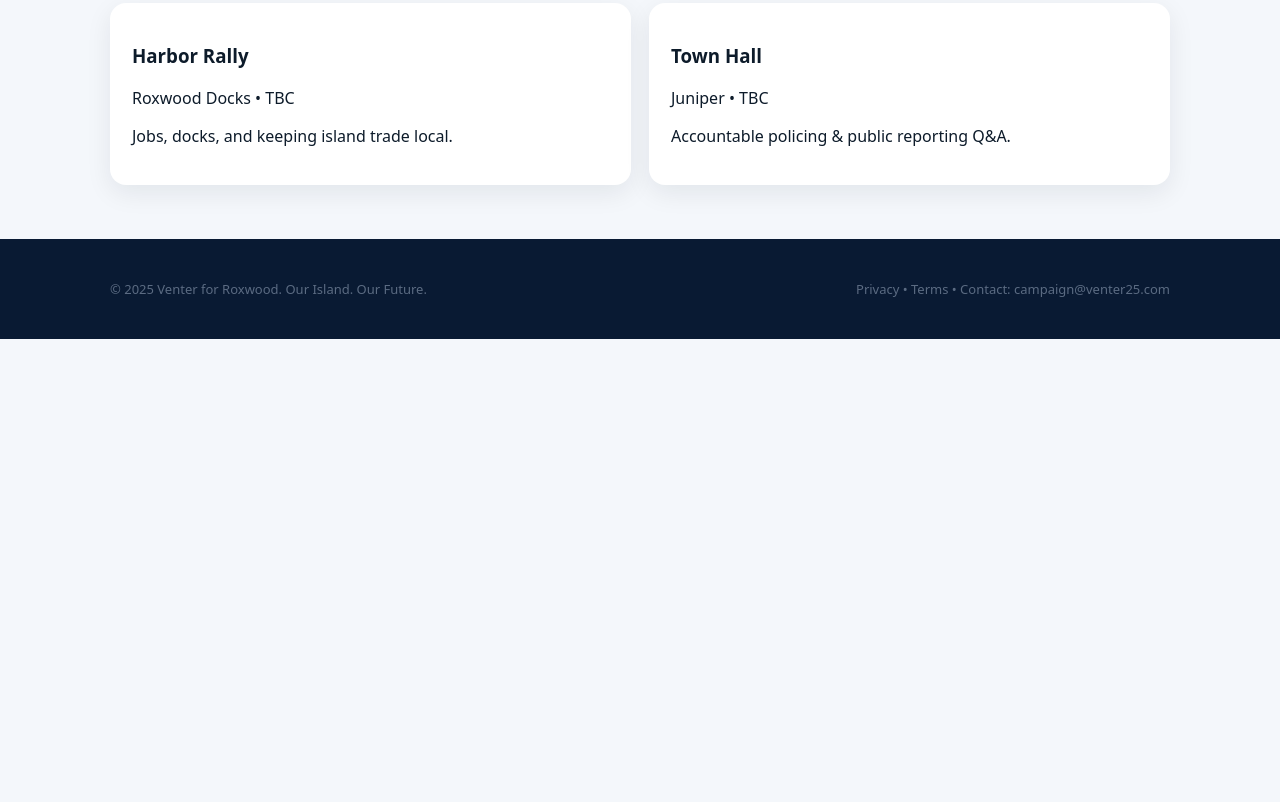
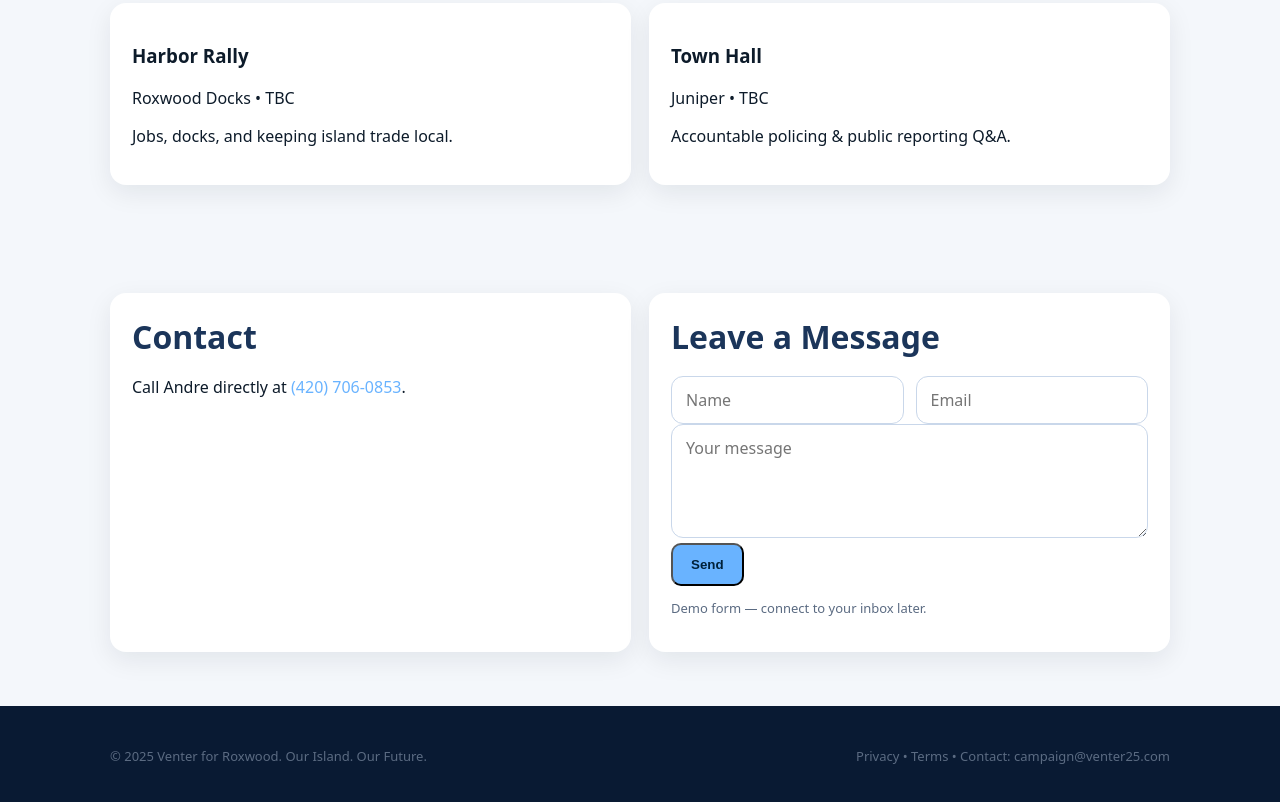
Before and after one commit to ImTiaan/venter25, a plain HTML site: page index.html in a window 1280 px wide. Shown: the part 2232-3034 px from the top of the page. Before the commit the page ends 2571 px from the top, so only its background shows below. Drawn offline with Linux system fonts and the light colour scheme.

Commit message:
Update index.html

```diff
--- a/index.html
+++ b/index.html
@@ -187,6 +187,27 @@
 </section>
 
 
+<section id="contact" class="section">
+  <div class="wrap grid2">
+    <div class="card">
+      <h2>Contact</h2>
+      <p>Call Andre directly at <a href="tel:4207060853" aria-label="Call Andre at (420) 706-0853">(420) 706-0853</a>.</p>
+    </div>
+    <div class="card">
+      <h2>Leave a Message</h2>
+      <form aria-label="Contact Andre">
+        <div class="row">
+          <input type="text" placeholder="Name" required />
+          <input type="email" placeholder="Email" required />
+        </div>
+        <textarea rows="4" placeholder="Your message" required></textarea>
+        <button class="btn" type="submit">Send</button>
+        <p class="small">Demo form — connect to your inbox later.</p>
+      </form>
+    </div>
+  </div>
+</section>
+
 <footer class="footer">
   <div class="wrap" style="display:flex;justify-content:space-between;gap:12px;flex-wrap:wrap;align-items:center">
     <p class="small">© 2025 Venter for Roxwood. Our Island. Our Future.</p>
```
